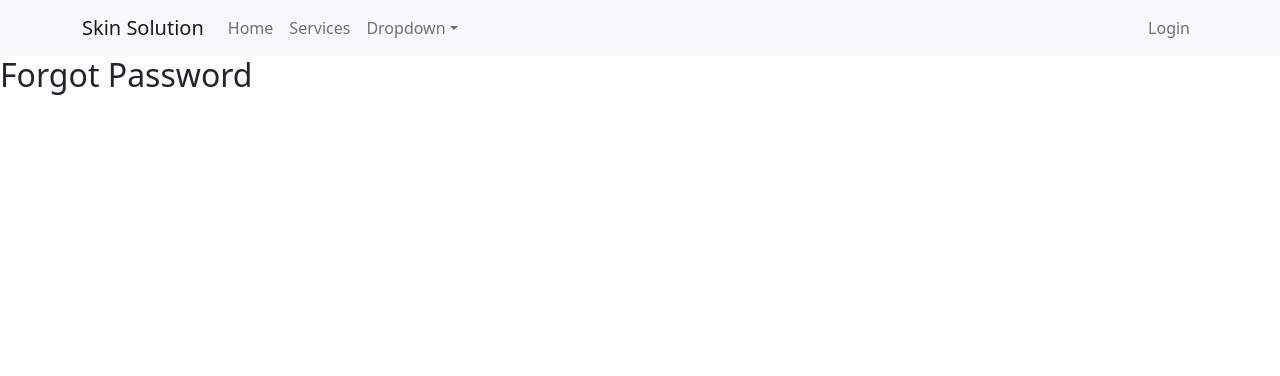
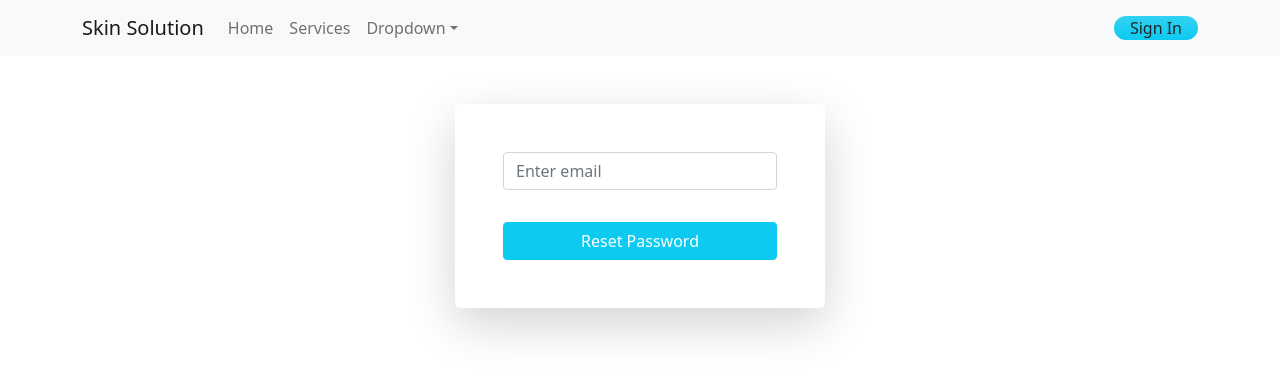
Before and after one commit to shahadat4536/independent-service-provider, a React (Create React App) app: page /forgotpassword in a window 1280 px wide. Shown: the top 376 px of the page. Built offline with nearby package versions, Linux system fonts and the light colour scheme; no server answers.

Commit message:
login and singup done

```diff
--- a/src/components/ForgotPassword/ForgotPassword.js
+++ b/src/components/ForgotPassword/ForgotPassword.js
@@ -1,10 +1,33 @@
-import React from 'react';
+import React, { useState } from 'react';
+import { Button, Form } from 'react-bootstrap';
+import { useSendPasswordResetEmail } from 'react-firebase-hooks/auth';
+import auth from '../../firebase.init';
 
 const ForgotPassword = () => {
+
+    const [email, setEmail] = useState('');
+    const [sendPasswordResetEmail, sending, error] = useSendPasswordResetEmail(auth);
+
+    // const handlePasswordReset = event => {
+    //     setEmail(event.target.value)
+    // }
     return (
-        <div>
-            <h2>Forgot Password</h2>
-        </div>
+        <div style={{ width: '370px' }} className='mx-auto container mt-5 my-5 shadow-lg rounded-3 px-5 py-5 '>
+
+            <Form>
+                <Form.Group className="mb-3" controlId="formBasicEmail">
+                    <Form.Control type="email" placeholder="Enter email" required />
+                </Form.Group>
+                <Button
+                    onClick={async () => {
+                        await sendPasswordResetEmail(email);
+                        alert('Sent email');
+                    }}
+                    className='w-100 text-white mt-3' variant="info" type="submit">
+                    Reset Password
+                </Button>
+            </Form>
+        </div >
     );
 };
 
--- a/src/components/Header/Header.js
+++ b/src/components/Header/Header.js
@@ -1,8 +1,13 @@
+import { signOut } from 'firebase/auth';
 import React from 'react';
 import { Container, Nav, Navbar, NavDropdown } from 'react-bootstrap';
+import { useAuthState } from 'react-firebase-hooks/auth';
 import { Link } from 'react-router-dom';
+import auth from '../../firebase.init';
 
 const Header = () => {
+    const [user, loading, error] = useAuthState(auth);
+
     return (
         <Navbar bg="light" expand="lg">
             <Container className='sticky-top'>
@@ -21,7 +26,10 @@ const Header = () => {
                         </NavDropdown>
                     </Nav>
                     <Nav>
-                        <Nav.Link as={Link} to="login">Login</Nav.Link>
+                        {user ?
+                            <button onClick={() => signOut(auth)} className='border-0 bg-secondary bg-gradient text-white rounded-pill px-3'>Sign Out</button>
+                            :
+                            <Nav.Link className='border-0 bg-info bg-gradient text-dark rounded-pill px-3 py-0' as={Link} to="login">Sign In</Nav.Link>}
                     </Nav>
                 </Navbar.Collapse>
             </Container>
--- a/src/components/Login/Login.js
+++ b/src/components/Login/Login.js
@@ -1,9 +1,30 @@
-import React from 'react';
+import React, { useState } from 'react';
 import { Button, Form } from 'react-bootstrap';
 import { Link } from 'react-router-dom';
 import SocialSignIn from '../SocialSignIn/SocialSignIn';
 import login from '../../image/login.jpg'
+import auth from '../../firebase.init';
+import { useSignInWithEmailAndPassword } from 'react-firebase-hooks/auth';
 const Login = () => {
+    const [
+        signInWithEmailAndPassword,
+        user,
+        loading,
+        error,
+    ] = useSignInWithEmailAndPassword(auth);
+
+    const [email, setEmail] = useState('');
+    const [password, setPassword] = useState('');
+
+
+
+    const handleSignIn = (event) => {
+        event.preventDefault()
+        signInWithEmailAndPassword(email, password);
+
+
+    }
+
     return (
         <div style={{ width: '370px' }} className='mx-auto container mt-5 my-5 shadow-lg rounded-3 px-0 '>
             <img className='w-100 rounded-top' src={login} alt="" srcset="" />
@@ -13,13 +34,13 @@ const Login = () => {
                     <SocialSignIn></SocialSignIn>
                 </div>
                 <div>
-                    <Form>
+                    <Form onSubmit={handleSignIn}>
                         <Form.Group className="mb-3" controlId="formBasicEmail">
-                            <Form.Control type="email" placeholder="Enter email" required />
+                            <Form.Control onChange={(e) => setEmail(e.target.value)} type="email" placeholder="Enter email" required />
                         </Form.Group>
 
                         <Form.Group className="mb-3" controlId="formBasicPassword">
-                            <Form.Control type="password" placeholder="Password" required />
+                            <Form.Control onChange={(e) => setPassword(e.target.value)} type="password" placeholder="Password" required />
                         </Form.Group>
                         <Button className='w-100 text-white' variant="info" type="submit">
                             Sign In
--- a/src/components/Signup/Signup.js
+++ b/src/components/Signup/Signup.js
@@ -1,11 +1,43 @@
-import React from 'react';
+import React, { useState } from 'react';
 import { Button, Form } from 'react-bootstrap';
 import { Link } from 'react-router-dom';
 import SocialSignIn from '../SocialSignIn/SocialSignIn';
 import login from '../../image/login.jpg';
+import { useCreateUserWithEmailAndPassword } from 'react-firebase-hooks/auth';
+import auth from '../../firebase.init';
 
 
 const Signup = () => {
+    const [
+        createUserWithEmailAndPassword,
+        user,
+        loading,
+        error,
+    ] = useCreateUserWithEmailAndPassword(auth);
+
+    const [email, setEmail] = useState('');
+    const [password, setPassword] = useState('');
+    const [confirmPassword, setConfirmPassword] = useState('');
+
+    // const handleEmail = e => {
+
+    // }
+
+    // const handlePassword = e => {
+
+    // }
+
+    // const handleConfirmPassword = e => {
+
+    // }
+
+    const handleSignUp = (event) => {
+        event.preventDefault()
+        createUserWithEmailAndPassword(email, password);
+        setEmail('')
+        setPassword('')
+        setConfirmPassword('')
+    }
     return (
         <div style={{ width: '370px' }} className='mx-auto container mt-5 my-5 shadow-lg rounded-3 px-0 '>
             <img className='w-100 rounded-top' src={login} alt="" srcset="" />
@@ -15,16 +47,16 @@ const Signup = () => {
                     <SocialSignIn></SocialSignIn>
                 </div>
                 <div>
-                    <Form>
+                    <Form onSubmit={handleSignUp}>
                         <Form.Group className="mb-3" controlId="formBasicEmail">
-                            <Form.Control type="email" placeholder="Enter email" required />
+                            <Form.Control onChange={(e) => setEmail(e.target.value)} type="email" placeholder="Enter email" required />
                         </Form.Group>
 
                         <Form.Group className="mb-3" controlId="formBasicPassword">
-                            <Form.Control type="password" placeholder="Password" required />
+                            <Form.Control onChange={(e) => setPassword(e.target.value)} type="password" placeholder="Password" required />
                         </Form.Group>
                         <Form.Group className="mb-3" controlId="formBasicPassword">
-                            <Form.Control type="password" placeholder="Confirm Password" required />
+                            <Form.Control onChange={(e) => setConfirmPassword(e.target.value)} type="password" placeholder="Confirm Password" required />
                         </Form.Group>
                         <Form.Group className="mb-3" controlId="formBasicCheckbox">
                             <Form.Check type="checkbox" label="Accept terms and conditions" />
--- a/src/components/SocialSignIn/SocialSignIn.js
+++ b/src/components/SocialSignIn/SocialSignIn.js
@@ -10,6 +10,7 @@ const SocialSignIn = () => {
     const [signInWithGoogle, googleUser, googleLoading, googleError] = useSignInWithGoogle(auth);
     const [signInWithGithub, githubUser, githubLoading, githubError] = useSignInWithGithub(auth);
 
+    console.log(googleUser);
     // let errorElement;
 
     // console.log(googleError, githubError);
```
Also changed, not shown: src/firebase.init.js (+5 -2 lines).
